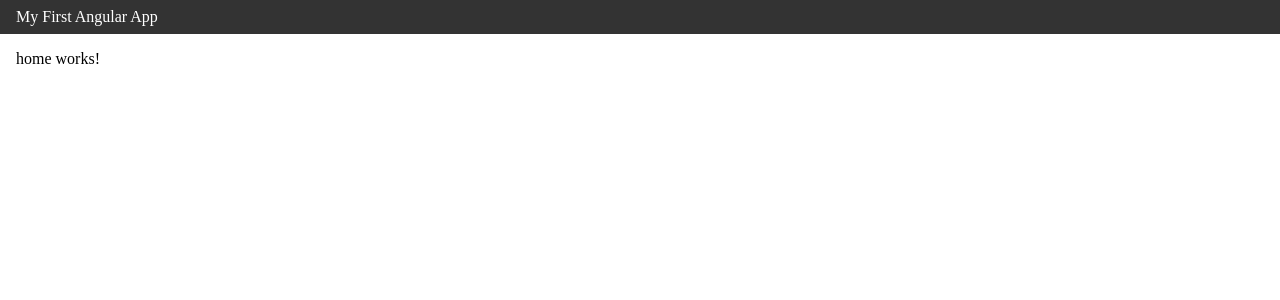
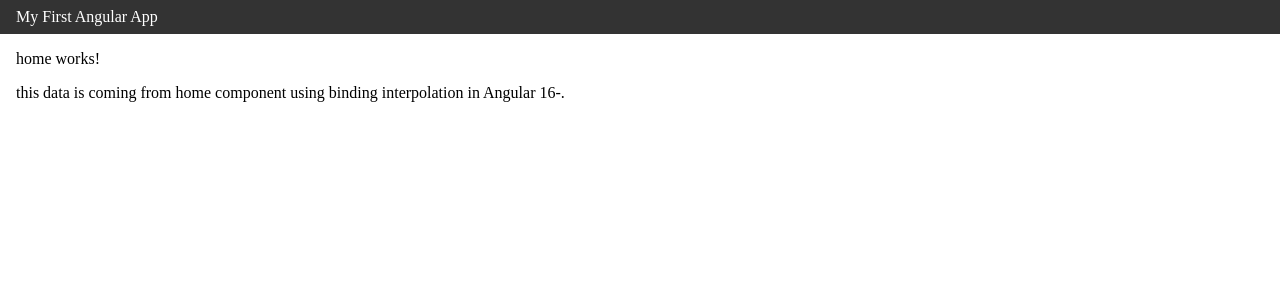
Before and after one commit to Kevindmm/myAngularPlayground, an Angular app: page / in a window 1280 px wide. Shown: the top 300 px of the page. Built offline with nearby package versions, Linux system fonts and the light colour scheme.

Commit message:
Data binding using signal and interpolation binding in Angular 16-

```diff
--- a/src/app/components/header/header.component.html
+++ b/src/app/components/header/header.component.html
@@ -1,3 +1,3 @@
 <header>
-    <nav>My First Angular App</nav>
+    <nav>{{ title() }}</nav>
 </header>
--- a/src/app/components/header/header.component.ts
+++ b/src/app/components/header/header.component.ts
@@ -1,4 +1,4 @@
-import { Component } from '@angular/core';
+import { Component, signal } from '@angular/core';
 
 @Component({
   selector: 'app-header',
@@ -8,5 +8,5 @@ import { Component } from '@angular/core';
   styleUrl: './header.component.scss'
 })
 export class HeaderComponent {
-
+  title = signal('My First Angular App');
 }
--- a/src/app/home/home.component.html
+++ b/src/app/home/home.component.html
@@ -1 +1,2 @@
 <p>home works!</p>
+<p>{{ home }}</p>
--- a/src/app/home/home.component.ts
+++ b/src/app/home/home.component.ts
@@ -8,5 +8,5 @@ import { Component } from '@angular/core';
   styleUrl: './home.component.scss'
 })
 export class HomeComponent {
-
+  home = 'this data is coming from home component using binding interpolation in Angular 16-.';
 }
```
